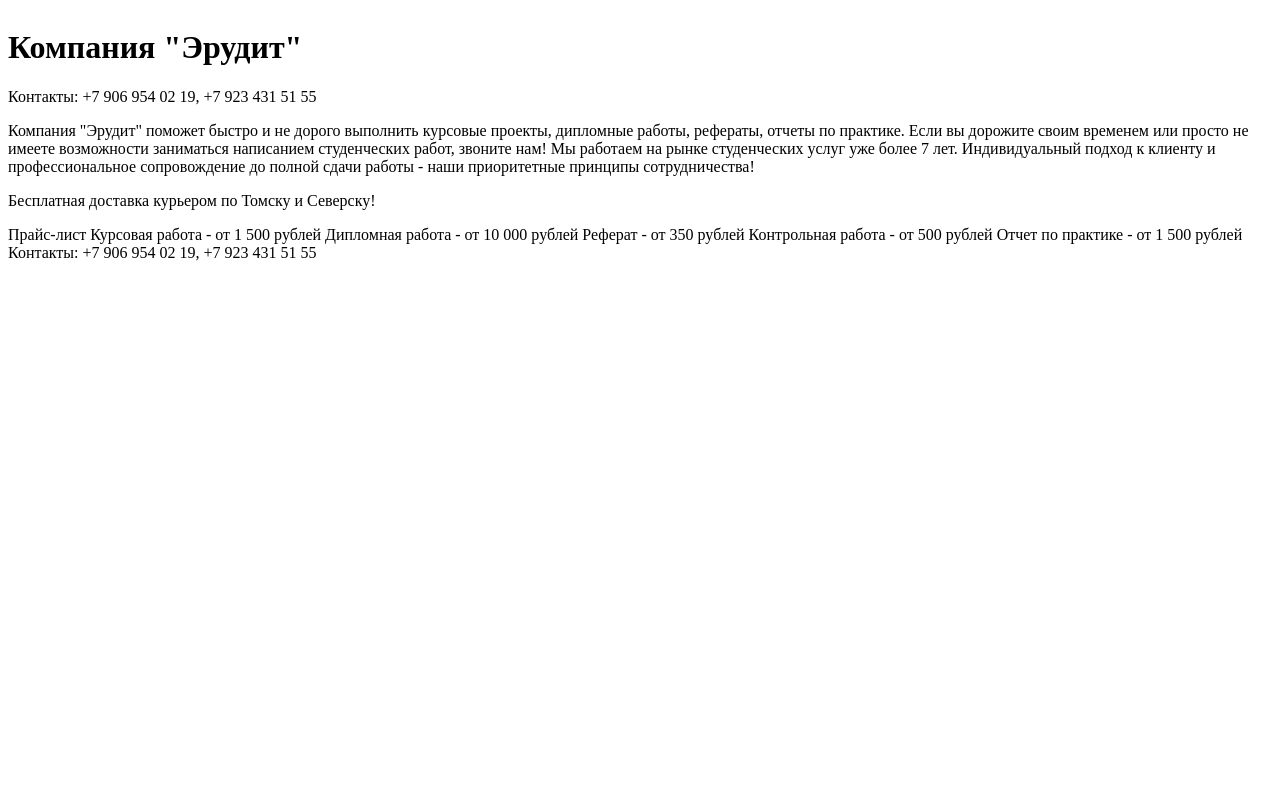
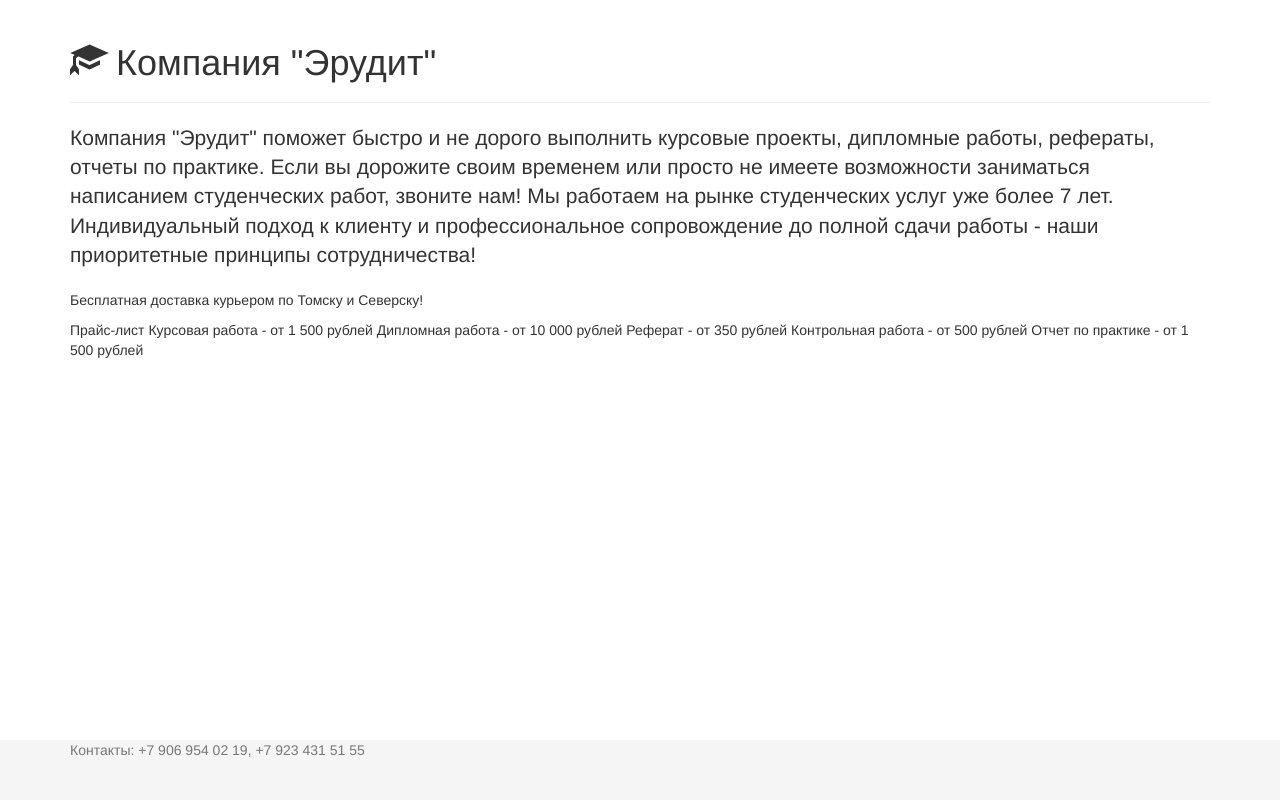
Before and after one commit to erudittomsk/erudittomsk.github.io, a plain HTML site: page index.html in a window 1280 px wide. Drawn offline with nearby package versions, Linux system fonts and the light colour scheme.

Commit message:
bootstrap

```diff
--- /dev/null
+++ b/css/sticky.css
@@ -0,0 +1,18 @@
+/* Sticky footer styles
+-------------------------------------------------- */
+html {
+  position: relative;
+  min-height: 100%;
+}
+body {
+  /* Margin bottom by footer height */
+  margin-bottom: 60px;
+}
+.footer {
+  position: absolute;
+  bottom: 0;
+  width: 100%;
+  /* Set the fixed height of the footer here */
+  height: 60px;
+  background-color: #f5f5f5;
+}
--- a/index.html
+++ b/index.html
@@ -1,21 +1,49 @@
-<html>
+<!DOCTYPE html>
+<html lang="en">
   <head>
+    <meta charset="utf-8">
+    <meta http-equiv="X-UA-Compatible" content="IE=edge">
+    <meta name="viewport" content="width=device-width, initial-scale=1">
+    <!-- The above 3 meta tags *must* come first in the head; any other head content must come *after* these tags -->
+    <meta name="description" content="">
+    <meta name="author" content="">
+    <link rel="icon" href="../../favicon.ico">
+
     <title>Компания "Эрудит"</title>
+
+    <!-- Latest compiled and minified CSS -->
+	<link rel="stylesheet" href="https://maxcdn.bootstrapcdn.com/bootstrap/3.3.4/css/bootstrap.min.css">
+
+
+	<!-- Optional theme -->
+	<link rel="stylesheet" href="https://maxcdn.bootstrapcdn.com/bootstrap/3.3.4/css/bootstrap-theme.min.css">
+
+	<!-- Latest compiled and minified JavaScript -->
+	<script src="https://maxcdn.bootstrapcdn.com/bootstrap/3.3.4/js/bootstrap.min.js"></script>
+
+    <!-- Custom styles for this template -->
+    <link href="css/sticky.css" rel="stylesheet">
+
+    <!-- HTML5 shim and Respond.js for IE8 support of HTML5 elements and media queries -->
+    <!--[if lt IE 9]>
+      <script src="https://oss.maxcdn.com/html5shiv/3.7.2/html5shiv.min.js"></script>
+      <script src="https://oss.maxcdn.com/respond/1.4.2/respond.min.js"></script>
+    <![endif]-->
   </head>
+
   <body>
-	<div>
-		<img src=""/>
-		<h1>Компания "Эрудит"</h1>
+
+    <!-- Begin page content -->
+    <div class="container">
+		<div class="page-header">
+			<h1><span class="glyphicon glyphicon-education" aria-hidden="true"></span>&nbsp;Компания "Эрудит"</h1>
 		</div>
-	<div>Контакты: +7 906 954 02 19, +7 923 431 51 55</div>
-	<div>
-		<p>
+      	<p class="lead">
 			Компания "Эрудит" поможет быстро и не дорого выполнить курсовые проекты, дипломные работы, рефераты, отчеты по практике. Если вы дорожите своим временем или просто не имеете возможности заниматься написанием студенческих работ, звоните нам! Мы работаем на рынке студенческих услуг уже более 7 лет. Индивидуальный подход к клиенту и профессиональное сопровождение до полной сдачи работы - наши приоритетные принципы сотрудничества!
 		</p>
 		<p>
 			Бесплатная доставка курьером по Томску и Северску!
 		</p>
-	</div>
 		<div>
 			Прайс-лист
 			Курсовая работа - от 1 500 рублей
@@ -24,6 +52,16 @@
 			Контрольная работа - от 500 рублей
 			Отчет по практике - от 1 500 рублей
 		</div>
-	<div>Контакты: +7 906 954 02 19, +7 923 431 51 55</div>
+    </div>
+
+    <footer class="footer">
+		<div class="container">
+			<p class="text-muted">Контакты: +7 906 954 02 19, +7 923 431 51 55</p>
+		</div>
+    </footer>
+
+
+    <!-- IE10 viewport hack for Surface/desktop Windows 8 bug -->
+    <script src="js/ie10-viewport-bug-workaround.js"></script>
   </body>
 </html>
--- /dev/null
+++ b/js/ie10-viewport-bug-workaround.js
@@ -0,0 +1,22 @@
+/*!
+ * IE10 viewport hack for Surface/desktop Windows 8 bug
+ * Copyright 2014 Twitter, Inc.
+ * Licensed under the Creative Commons Attribution 3.0 Unported License. For
+ * details, see http://creativecommons.org/licenses/by/3.0/.
+ */
+
+// See the Getting Started docs for more information:
+// http://getbootstrap.com/getting-started/#support-ie10-width
+
+(function () {
+  'use strict';
+  if (navigator.userAgent.match(/IEMobile\/10\.0/)) {
+    var msViewportStyle = document.createElement('style')
+    msViewportStyle.appendChild(
+      document.createTextNode(
+        '@-ms-viewport{width:auto!important}'
+      )
+    )
+    document.querySelector('head').appendChild(msViewportStyle)
+  }
+})();
```
Lines whose indentation alone changed are shown as unchanged.
